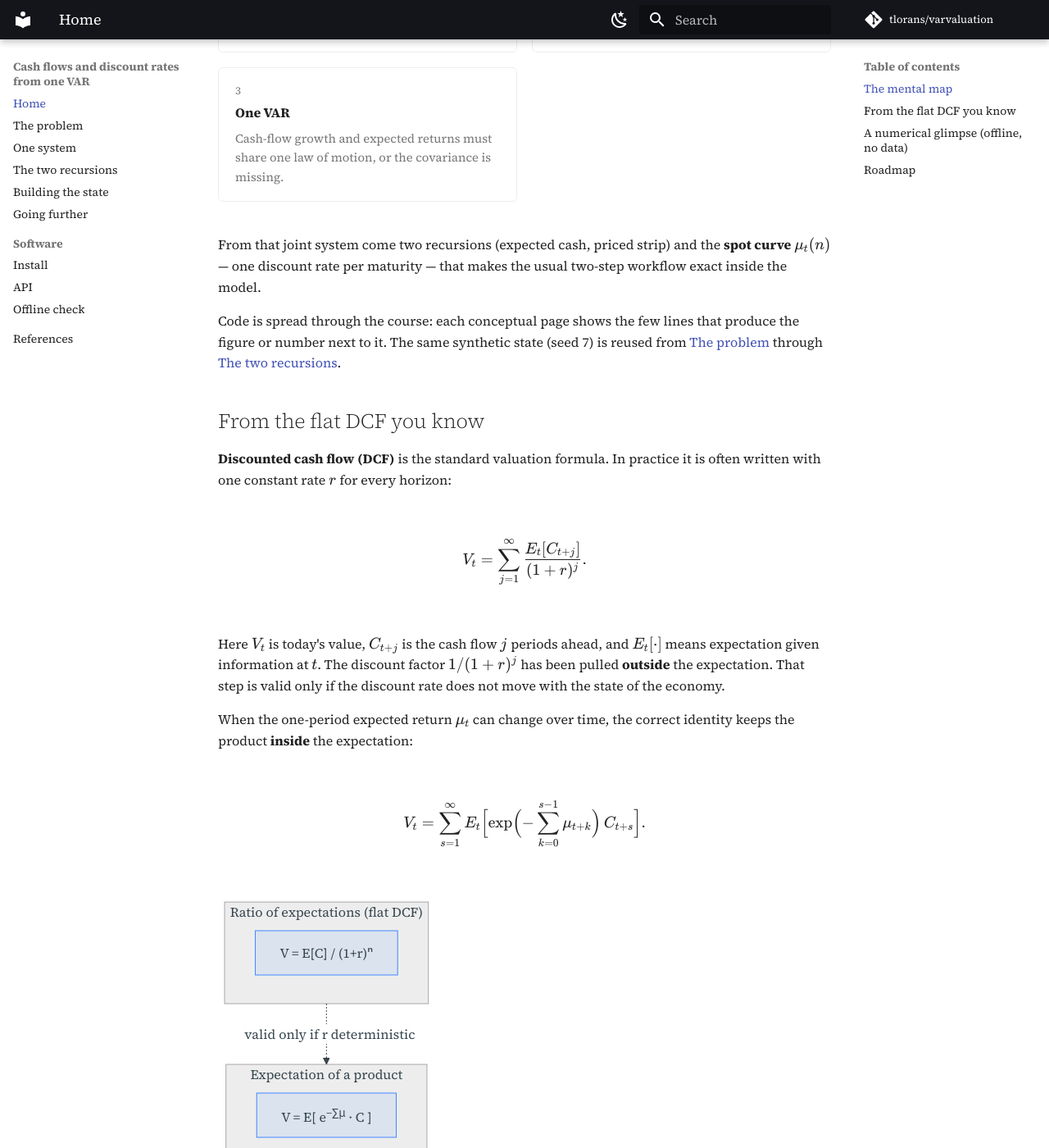
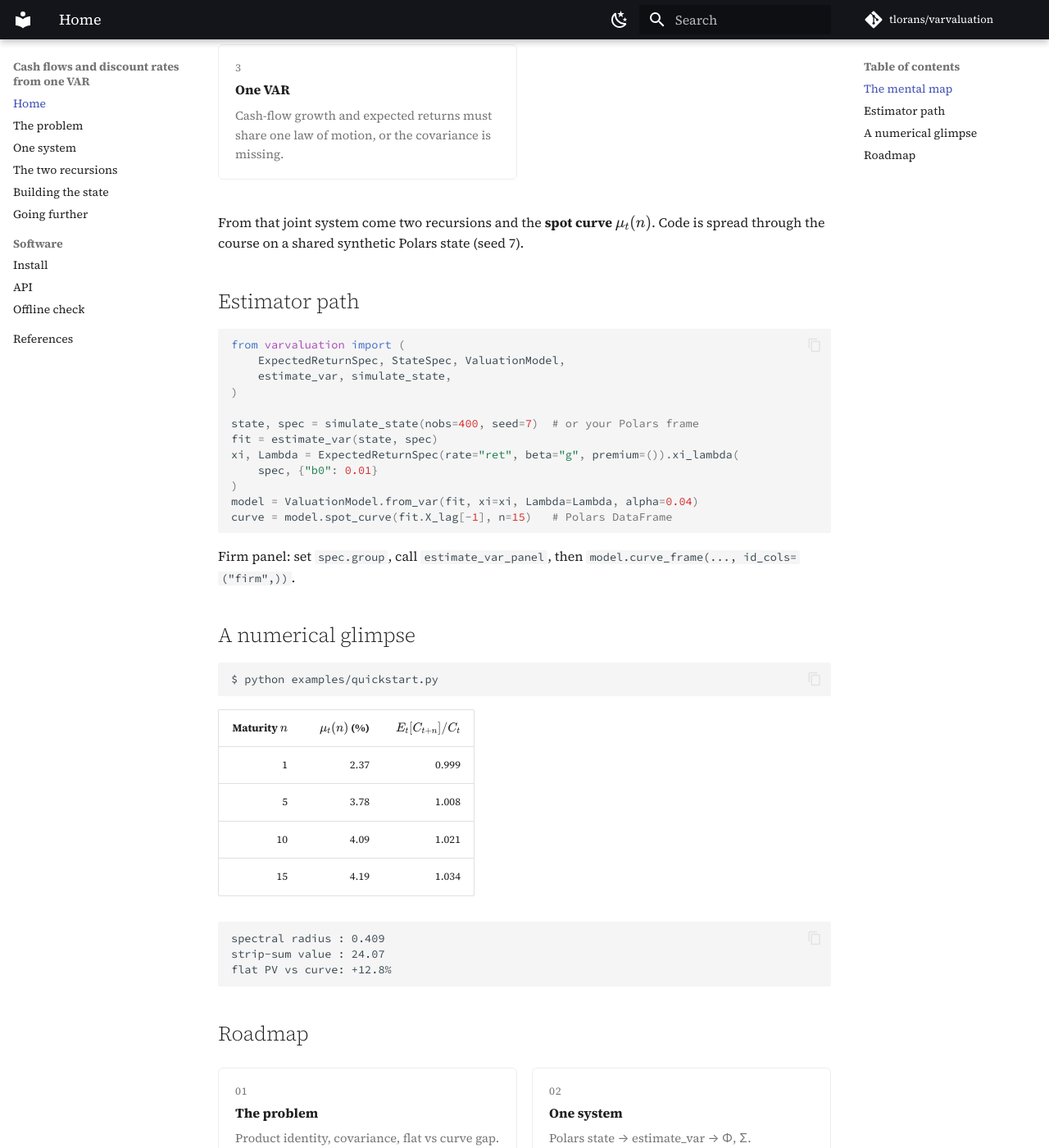
Before and after one commit to tlorans/varvaluation, an MkDocs documentation site: the page built from docs/index.md, in a window 1280 px wide and 1400 px high, scrolled down 763 px. Shown: the whole window at 82% size. Built offline with MkDocs 1.6.1 and Material for MkDocs 9.7.7, drawn with Linux system fonts in a browser that asks for light colours; comment, search, counter and statistics services are not loaded; some of the changed text lies outside the part shown.

Commit message:
chore: point examples and docs at simulate_state

````diff
--- a/docs/index.md
+++ b/docs/index.md
@@ -9,8 +9,8 @@ Value is the expectation of a <strong>product</strong>.
 A product has a <strong>covariance</strong>.
 Cash flows and discount rates must therefore come from the
 <strong>same</strong> system — a VAR for the state $X_t$.
-This package turns that system into cash-flow expectations,
-a term structure of spot rates $\mu_t(n)$, and a strip-sum present value.
+Bring a Polars state frame; the package returns the spot curve
+and present value as Polars frames.
 </p>
 
 [The problem](guide/problem.md){ .md-button .md-button--primary }
@@ -36,43 +36,28 @@ flowchart LR
 <a href="guide/system/"><span class="part">3</span><strong>One VAR</strong><span>Cash-flow growth and expected returns must share one law of motion, or the covariance is missing.</span></a>
 </div>
 
-From that joint system come two recursions (expected cash, priced strip) and the **spot curve** $\mu_t(n)$ — one discount rate per maturity — that makes the usual two-step workflow exact inside the model.
+From that joint system come two recursions and the **spot curve** $\mu_t(n)$. Code is spread through the course on a shared synthetic Polars state (seed 7).
 
-Code is spread through the course: each conceptual page shows the few lines that produce the figure or number next to it. The same synthetic state (seed 7) is reused from [The problem](guide/problem.md) through [The two recursions](guide/curve.md).
+## Estimator path
 
-## From the flat DCF you know
+```python
+from varvaluation import (
+    ExpectedReturnSpec, StateSpec, ValuationModel,
+    estimate_var, simulate_state,
+)
 
-**Discounted cash flow (DCF)** is the standard valuation formula. In practice it is often written with one constant rate $r$ for every horizon:
-
-$$
-V_t = \sum_{j=1}^{\infty} \frac{E_t[C_{t+j}]}{(1+r)^j}.
-$$
-
-Here $V_t$ is today's value, $C_{t+j}$ is the cash flow $j$ periods ahead, and $E_t[\cdot]$ means expectation given information at $t$. The discount factor $1/(1+r)^j$ has been pulled **outside** the expectation. That step is valid only if the discount rate does not move with the state of the economy.
-
-When the one-period expected return $\mu_t$ can change over time, the correct identity keeps the product **inside** the expectation:
-
-$$
-V_t = \sum_{s=1}^{\infty}
-  E_t\Bigl[
-    \exp\Bigl(-\sum_{k=0}^{s-1}\mu_{t+k}\Bigr)\,C_{t+s}
-  \Bigr].
-$$
-
-```mermaid
-flowchart TB
-  subgraph ratio ["Ratio of expectations (flat DCF)"]
-    R["V = E[C] / (1+r)ⁿ"]
-  end
-  subgraph product ["Expectation of a product"]
-    P["V = E[ e<sup>−∑μ</sup> · C ]"]
-  end
-  ratio -.->|"valid only if r deterministic"| product
+state, spec = simulate_state(nobs=400, seed=7)  # or your Polars frame
+fit = estimate_var(state, spec)
+xi, Lambda = ExpectedReturnSpec(rate="ret", beta="g", premium=()).xi_lambda(
+    spec, {"b0": 0.01}
+)
+model = ValuationModel.from_var(fit, xi=xi, Lambda=Lambda, alpha=0.04)
+curve = model.spot_curve(fit.X_lag[-1], n=15)   # Polars DataFrame
 ```
 
-Because the object inside is a product, the usual identity $E[XY]=E[X]E[Y]+\mathrm{Cov}(X,Y)$ applies. The covariance between cumulated cash-flow growth and cumulated expected returns enters the **price level**. When the two comove positively, value is lower than any formula that ignores the interaction. Separate models of “cash” and “rate” set that term to zero by construction. The next pages develop this step by step.
+Firm panel: set `spec.group`, call `estimate_var_panel`, then `model.curve_frame(..., id_cols=("firm",))`.
 
-## A numerical glimpse (offline, no data)
+## A numerical glimpse
 
 ```text
 $ python examples/quickstart.py
@@ -91,18 +76,14 @@ strip-sum value : 24.07
 flat PV vs curve: +12.8%
 ```
 
-The curve rises with maturity. A flat rate locked at $\mu_t(1)$ over-discounts the near term; on this synthetic state the flat 15-year present value is about **13 % higher** than the curve-consistent value. You will build these numbers page by page in the course.
-
 ## Roadmap
 
 <div class="topic-cards">
-<a href="guide/problem/"><span class="part">01</span><strong>The problem</strong><span>Product identity, covariance term, flat vs curve gap in code.</span></a>
-<a href="guide/system/"><span class="part">02</span><strong>One system</strong><span>Simulate the state, estimate the VAR, read Φ and Σ.</span></a>
-<a href="guide/curve/"><span class="part">03</span><strong>The two recursions</strong><span>Cash-flow recursion, spot curve, present value.</span></a>
-<a href="guide/state/"><span class="part">04</span><strong>Building the state</strong><span>What goes into $X_t$ on real data.</span></a>
-<a href="guide/literature/"><span class="part">05</span><strong>Going further</strong><span>State variables, VAR specifications, other asset classes.</span></a>
+<a href="guide/problem/"><span class="part">01</span><strong>The problem</strong><span>Product identity, covariance, flat vs curve gap.</span></a>
+<a href="guide/system/"><span class="part">02</span><strong>One system</strong><span>Polars state → estimate_var → Φ, Σ.</span></a>
+<a href="guide/curve/"><span class="part">03</span><strong>The two recursions</strong><span>spot_curve and value as Polars frames.</span></a>
+<a href="guide/state/"><span class="part">04</span><strong>Building the state</strong><span>Your columns; optional firm panel.</span></a>
+<a href="guide/literature/"><span class="part">05</span><strong>Going further</strong><span>State choices and other asset classes.</span></a>
 </div>
 
 Closed-form recursions follow [Ang and Liu (2004)](references.md#ang-liu-2004).
-Optional residual-income numerator: [Ang and Liu (2001)](references.md#ang-liu-2001),
-[Feltham and Ohlson (1995)](references.md#feltham-ohlson-1995).
````
Also changed, not shown: 2 other files.
